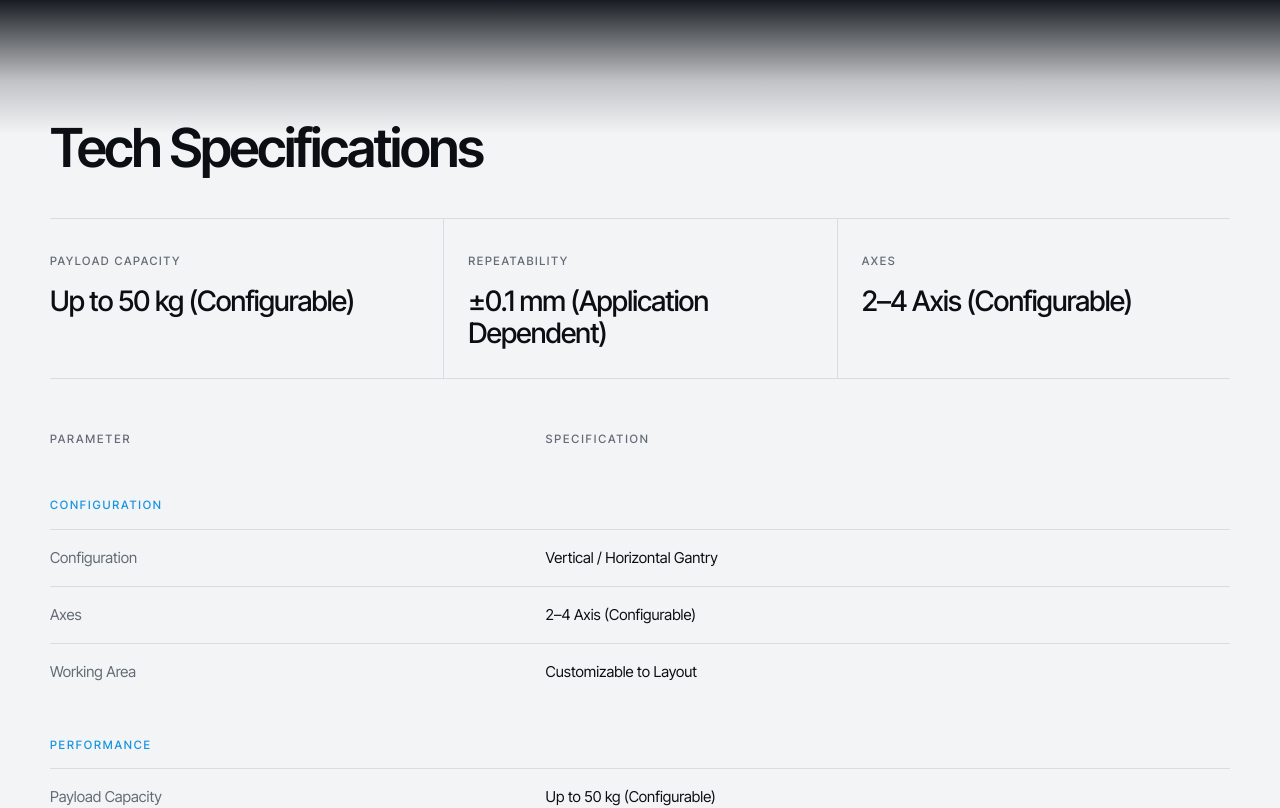
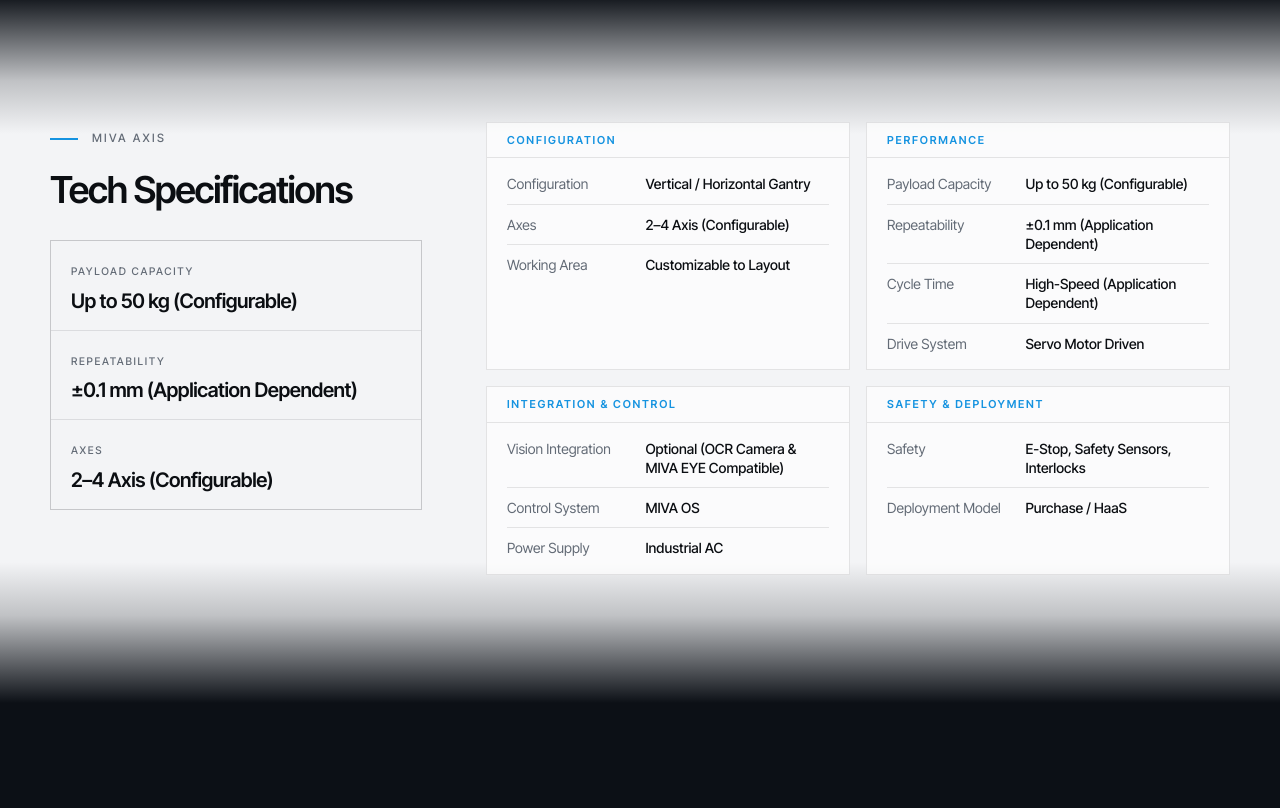
Before and after one commit to Onkar-nst/miva-robo, a Next.js app: page /portfolio/miva-axis in a window 1280 px wide. Shown: the part 1740-2548 px from the top of the page. Built offline with nearby package versions, Linux system fonts and the light colour scheme.

Commit message:
redsing specifcation section

```diff
--- a/src/app/globals.css
+++ b/src/app/globals.css
@@ -49,7 +49,7 @@
     --bg: #0c1016; --bg-2: #111620; --panel: #171d27; --line: rgba(255, 255, 255, .09); --line-2: rgba(255, 255, 255, .18);
     --ink: #f2f4f7; --soft: #b6bec8; --muted: #7f8893; --accent: #38b6ff; --accent-ink: #00131f;
     --tint: rgba(255, 255, 255, .035); --ghost: rgba(255, 255, 255, .07); --logo-filter: none;
-    --gutter: clamp(20px, 3.9vw, 56px); --seam: clamp(90px, 11vw, 170px);
+    --gutter: clamp(20px, 3.9vw, 56px); --seam: clamp(56px, 11vw, 170px);
   }
   /* Light palette: cool off-white with a slightly deeper blue so accent text stays legible. */
   .light, .theme-light {
--- a/src/components/ProductPage.tsx
+++ b/src/components/ProductPage.tsx
@@ -70,25 +70,39 @@
 
       {p.specs && (
         <section className="section-y light scroll-mt-20" id="specs">
-          <div className="wrap">
-            <h2 className="h-lg mb-11" data-reveal>Tech Specifications</h2>
+          <div className="wrap grid gap-10 min-[1000px]:grid-cols-[4fr_8fr] min-[1000px]:gap-[clamp(40px,5vw,80px)]">
+            <div className="min-[1000px]:sticky min-[1000px]:top-[110px] min-[1000px]:self-start">
+              <span className="eyebrow">{p.name}</span>
+              <h2 className="h-md" data-reveal>Tech Specifications</h2>
               {highlights.length > 0 && (
-              <div className="mb-[clamp(36px,4vw,56px)] grid grid-cols-[repeat(auto-fit,minmax(min(100%,220px),1fr))] border-y border-line">
+                <div className="mt-8 grid grid-cols-1 gap-px border border-line bg-line min-[700px]:grid-cols-3 min-[1000px]:grid-cols-1">
                   {highlights.map(([k, v]) => (
-                  <div key={k} data-reveal className="py-7 pr-6 [&+&]:border-l [&+&]:border-line [&+&]:pl-6">
-                    <span className="text-[11.5px] font-medium uppercase tracking-[.14em] text-muted">{k}</span>
-                    <b className="mt-3 block text-[clamp(24px,2.2vw,32px)] font-medium leading-[1.15] tracking-[-.03em]">{v}</b>
+                    <div key={k} data-reveal className="bg-bg px-5 py-4">
+                      <span className="text-[10.5px] font-medium uppercase tracking-[.16em] text-muted">{k}</span>
+                      <b className="mt-1.5 block text-xl font-semibold leading-tight tracking-[-.02em] text-ink">{v}</b>
                     </div>
                   ))}
                 </div>
               )}
-            <div className="flex justify-between pb-3 text-[11.5px] font-medium uppercase tracking-[.16em] text-muted"><span className="w-[42%]">Parameter</span><span className="flex-1">Specification</span></div>
-            {p.specs.map((g, i) => (
-              <table key={g.group ?? i} data-reveal className="w-full border-collapse [&_:is(th,td)]:border-t [&_:is(th,td)]:border-line [&_:is(th,td)]:py-4 [&_:is(th,td)]:pr-3.5 [&_:is(th,td)]:text-left [&_:is(th,td)]:align-top [&_:is(th,td)]:text-[15px] [&_:is(th,td)]:font-normal [&_:is(th,td)]:transition-[background-color,padding] [&_:is(th,td)]:duration-[.3s,.4s] [&_:is(th,td)]:ease-expo [&_th]:w-[42%] [&_th]:text-muted [&_tr:hover_:is(th,td)]:bg-tint [&_tr:hover_th]:pl-3.5">
-                {g.group && <caption className="pb-3.5 pt-9 text-left text-[11.5px] font-medium uppercase tracking-[.16em] text-accent">{g.group}</caption>}
-                <tbody>{g.rows.map(([k, v]) => <tr key={k}><th scope="row">{k}</th><td>{v}</td></tr>)}</tbody>
-              </table>
+            </div>
+            <div className="grid gap-4 min-[700px]:grid-cols-2">
+              {p.specs.map((g, i) => {
+                const wide = g.rows.length > 6;
+                return (
+                  <div key={g.group ?? i} data-reveal className={`border border-line bg-white/70 ${wide || (p.specs!.length % 2 === 1 && i === p.specs!.length - 1) ? "min-[700px]:col-span-2" : ""}`}>
+                    {g.group && <h3 className="border-b border-line px-5 py-3 text-[11px] font-semibold uppercase tracking-[.16em] text-accent">{g.group}</h3>}
+                    <dl className={`grid px-5 py-1.5 ${wide ? "min-[700px]:grid-cols-2 min-[700px]:gap-x-8" : ""}`}>
+                      {g.rows.map(([k, v]) => (
+                        <div key={k} className={`grid grid-cols-[minmax(0,2fr)_minmax(0,3fr)] gap-4 border-b border-line py-2.5 text-[14px] leading-snug last:border-b-0 ${wide && g.rows.length % 2 === 0 ? "min-[700px]:[&:nth-last-child(2)]:border-b-0" : ""}`}>
+                          <dt className="text-muted">{k}</dt>
+                          <dd className="font-medium text-ink">{v}</dd>
+                        </div>
                       ))}
+                    </dl>
+                  </div>
+                );
+              })}
+            </div>
           </div>
         </section>
       )}
```
Lines whose indentation alone changed are shown as unchanged.
